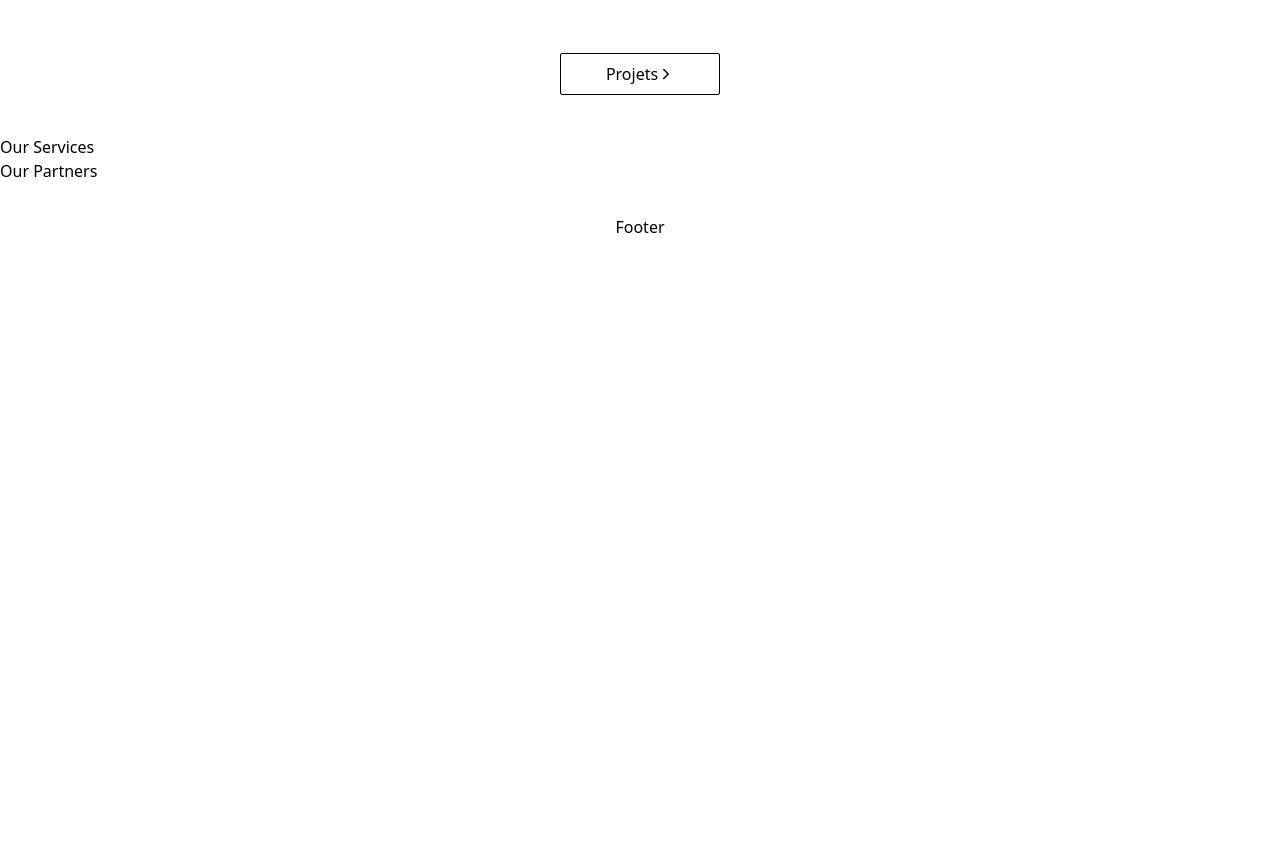
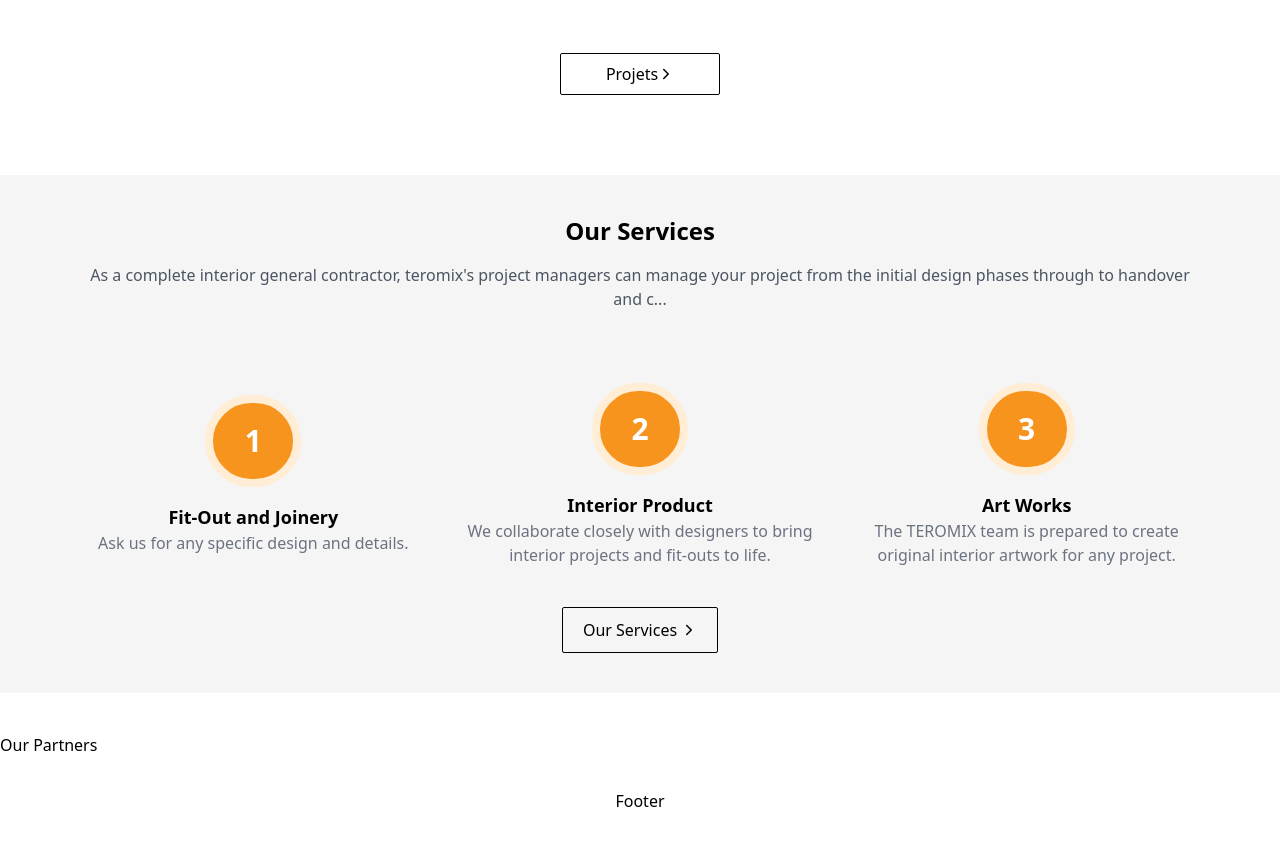
Before and after one commit to Mehdi-Jafarpour/teromix, a React (Create React App) app: page / in a window 1280 px wide. Shown: the part 2380-3225 px from the top of the page. Before the commit the page ends 2651 px from the top, so only its background shows below. Built offline with nearby package versions, Linux system fonts and the light colour scheme.

Commit message:
services done

```diff
--- a/src/components/Home.js
+++ b/src/components/Home.js
@@ -38,7 +38,7 @@ function Home() {
       </section>
 
       {/* About Section */}
-      <section className="flex flex-col-reverse md:flex-row items-center py-40 mx-5 sm:mx-20">
+      <section className="flex flex-col-reverse md:flex-row items-center py-40 mx-5 sm:mx-20" >
 
           <div className="lg:w-1/2">
             <img
@@ -75,10 +75,47 @@ function Home() {
       </section>
 
       {/* Our Services Section */}
-      <section id="our-services">
-        {/* We'll add more details here later */}
-        <h2>Our Services</h2>
-      </section>
+      <section className="py-10 my-10 p-20 flex flex-col items-center justify-center" style={{"backgroundColor": "#F5F5F5"}}>
+      <h2 className="text-center text-2xl font-bold mb-4">{data?.services.title}</h2>
+      <p className="text-center text-gray-600 mb-8 ">{data?.services.description.slice(0, 150) + '...'}</p>
+
+      <div className="flex flex-col items-center gap-6 md:flex-row md:justify-center md:gap-10 mt-10">
+        {/* Service 1 */}
+        <div className="flex flex-col items-center">
+          <div className="w-24 h-24 rounded-full p-5 bg-color1 border-8 border-orange-100 flex items-center justify-center text-white text-3xl font-bold" >
+            1
+          </div>
+          <h3 className="mt-4 text-lg font-semibold">Fit-Out and Joinery</h3>
+          <p className="text-center text-gray-500">Ask us for any specific design and details.</p>
+        </div>
+
+        {/* Service 2 */}
+        <div className="flex flex-col items-center">
+          <div className="w-24 h-24 rounded-full p-5 bg-color1 border-8 border-orange-100 flex items-center justify-center text-white text-3xl font-bold">
+            2
+          </div>
+          <h3 className="mt-4 text-lg font-semibold">Interior Product</h3>
+          <p className="text-center text-gray-500">We collaborate closely with designers to bring interior projects and fit-outs to life.</p>
+        </div>
+
+        {/* Service 3 */}
+        <div className="flex flex-col items-center">
+          <div className="w-24 h-24 rounded-full p-5 bg-color1 border-8 border-orange-100 flex items-center justify-center text-white text-3xl font-bold">
+            3
+          </div>
+          <h3 className="mt-4 text-lg font-semibold">Art Works</h3>
+          <p className="text-center text-gray-500">The TEROMIX team is prepared to create original interior artwork for any project.</p>
+        </div>
+      </div>
+      <a
+                href="/services"
+                className="flex items-center justify-center mt-10 px-3 py-1 sm:px-4 sm:py-2 md:px-5 md:py-2.5 border border-black text-black rounded-md hover:bg-color2 hover:text-color1 transition max-w-40"
+                style={{ borderRadius: '2px' }}
+              >
+                Our Services
+                <IoIosArrowForward className="ml-1" />
+                </a>
+    </section>
 
       {/* Partners Slider Section */}
       <section id="partners-slider">
```
